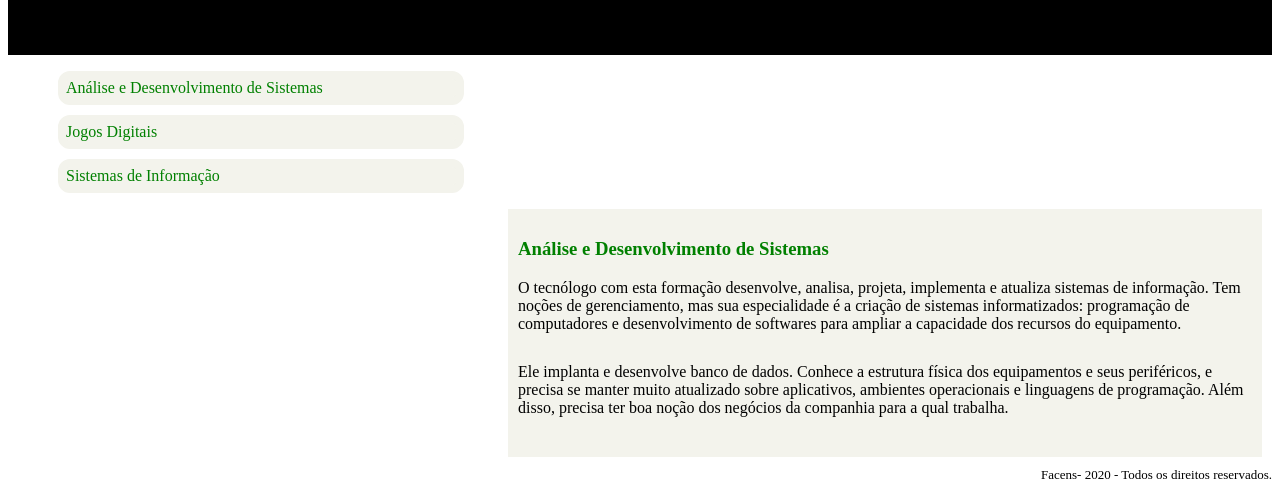
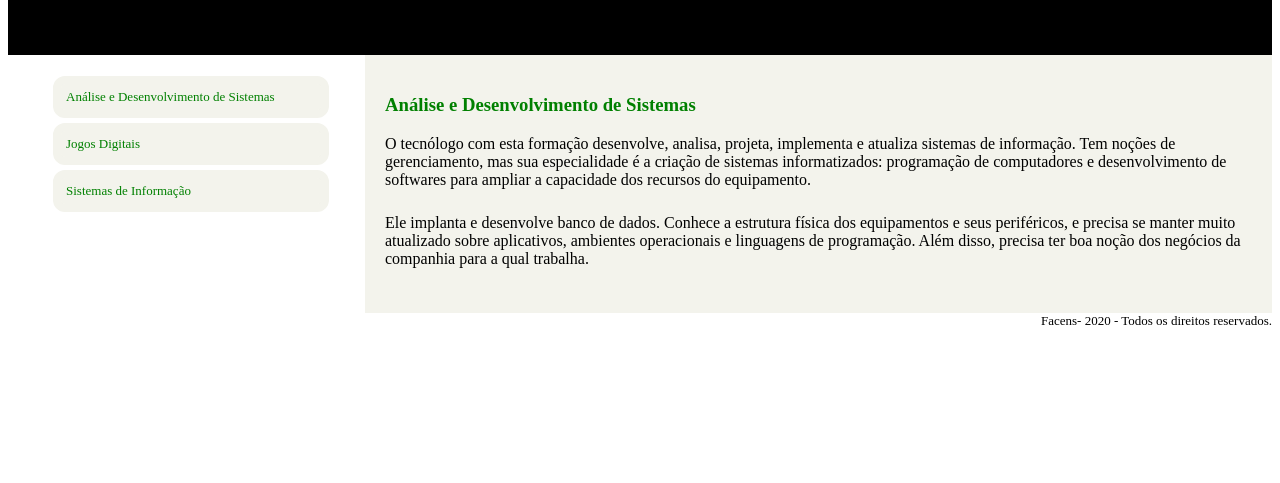
Before and after one commit to CaioMagalhaes95/HTML_CSS_AC1, a plain HTML site: page HTML + CSS - AC1/index.html in a window 1280 px wide. Shown: the part 451-934 px from the top of the page. After the commit the page ends 805 px from the top, so only its background shows below. Drawn offline with Linux system fonts and the light colour scheme.

Commit message:
terminadinho

```diff
--- a/HTML + CSS - AC1/index.html
+++ b/HTML + CSS - AC1/index.html
@@ -34,6 +34,7 @@
     <h1>Cursos de Graduação</h1>
   </header>
 
+<div class="bigbox">
   <section class="menu1">
     <nav >
       <ul id="menulist">
@@ -49,8 +50,9 @@
       </ul>
     </nav>
   </section>
+
   <article>
-    <aside   class="box">
+    <aside  class="box" >
         <h1 class="title">Análise e Desenvolvimento de Sistemas</h1>
         <p>
           O tecnólogo com esta formação desenvolve, analisa, projeta, implementa e atualiza sistemas de informação. Tem noções de gerenciamento, mas sua especialidade é a criação de sistemas informatizados: programação de computadores e desenvolvimento de softwares para ampliar a capacidade dos recursos do equipamento.
@@ -60,6 +62,7 @@
         </p>
       </aside>
   </article>
+</div>
   <footer class="foot">
     Facens- 2020 - Todos os direitos reservados.
   </footer>
--- a/HTML + CSS - AC1/style.css
+++ b/HTML + CSS - AC1/style.css
@@ -34,19 +34,25 @@ h2{
     text-align: center;
 }
 
+#menulist{
+    float: left;
+    margin-right: 25px;
+
+}
+
 
 .menuitem{
     border: 8px solid #f3f3ec;
     border-radius: 12px;
     background-color: #f3f3ec;
-    margin: 10px 8px 1px 5px;
+    font-size: small;
+    margin: 5px;
+    width: 250px;
+    padding: 5px;
     list-style-type:none;
 
 }
 
-.menu1{
-    margin: 10px 800px 1px 5px;
-}
 
 a:link{
     text-decoration: none;
@@ -58,19 +64,24 @@ a:link{
 }
 
 .box{
-    float: top;
     background-color: #f3f3ec;
-    margin: 10px 10px 10px 500px;
-    padding: 10px;
+    margin-left: 357px;
+    padding: 20px;
+
+
 }
 
 .box p{
     font-size: medium;
     text-align: left;
-    margin: 0px 0px 30px 0px;
+    margin-bottom: 25px;
+
+
 }
+
 
 .foot{
     float: right;
     font-size: small;
+    margin-bottom: 25px;
 }
```
